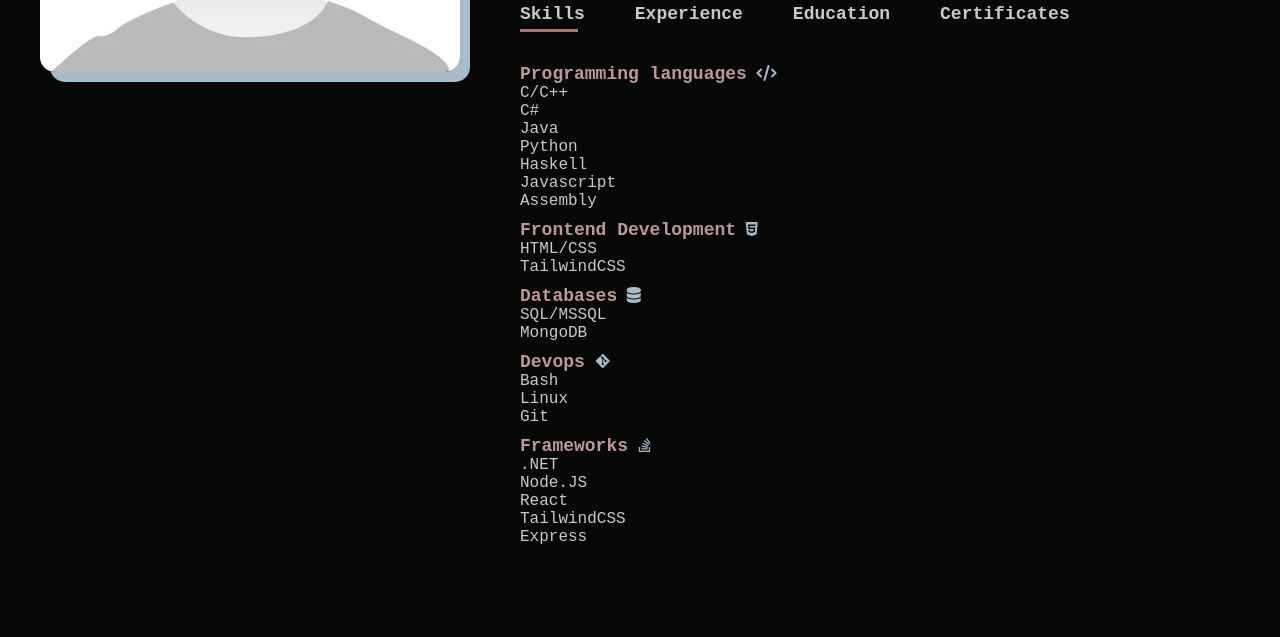
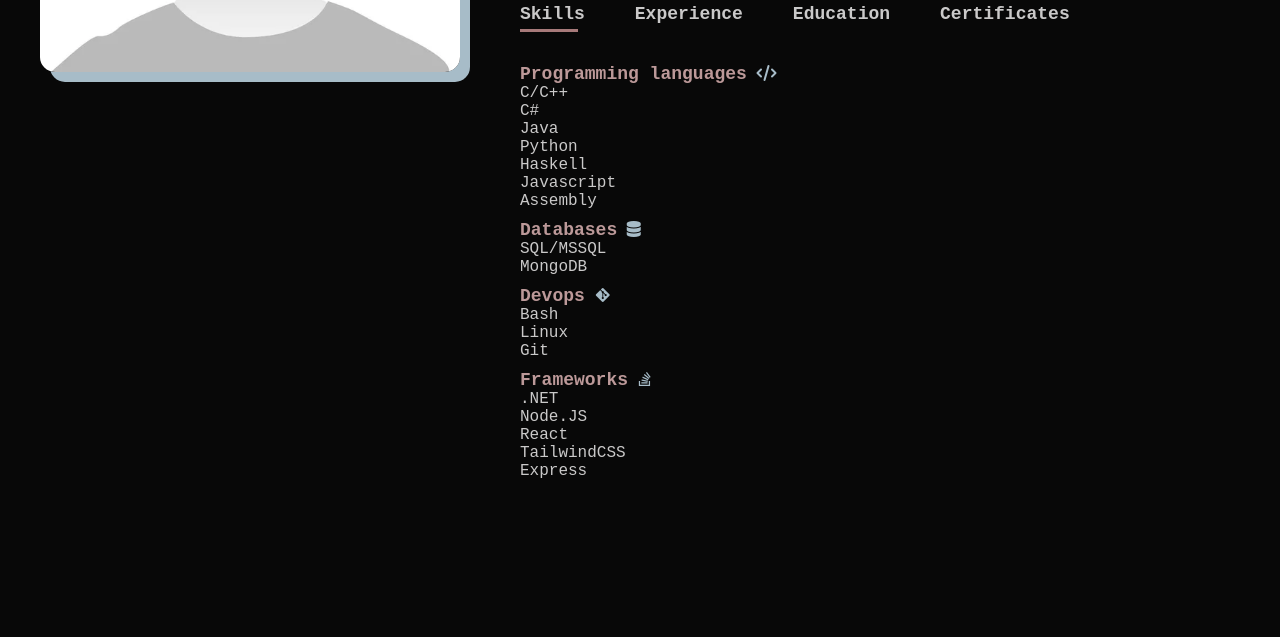
Before and after one commit to kosa12/kosa12.github.io, a plain HTML site: page index.html in a window 1280 px wide. Shown: the part 1238-1875 px from the top of the page. Drawn offline with Linux system fonts and the light colour scheme.

Commit message:
Update index.html

```diff
--- a/index.html
+++ b/index.html
@@ -58,7 +58,6 @@
                 <div class="tab-contains active-tab" id="skills">
                     <ul>
                         <li><span>Programming languages</span> <i class="fa-solid fa-code" style="color: rgb(167, 188, 200);"></i> <br>C/C++<br>C#<br>Java<br>Python<br>Haskell<br>Javascript<br>Assembly</li>
-                        <li><span>Frontend Development</span> <i class="fa-brands fa-html5" style="color: rgb(167, 188, 200);"></i><br>HTML/CSS<br>TailwindCSS</li>
                         <li><span>Databases</span> <i class="fa-solid fa-database" style="color: rgb(167, 188, 200);"></i> <br>SQL/MSSQL<br>MongoDB</li>
                         <li><span>Devops </span><i class="fa-brands fa-git-alt" style="color: rgb(167, 188, 200);"></i><br>Bash<br>Linux<br>Git</li>
                         <li><span>Frameworks </span><i class="fa-brands fa-stack-overflow" style="color: rgb(167, 188, 200);"></i><br>.NET <br>Node.JS<br>React<br>TailwindCSS<br>Express</li>
```
